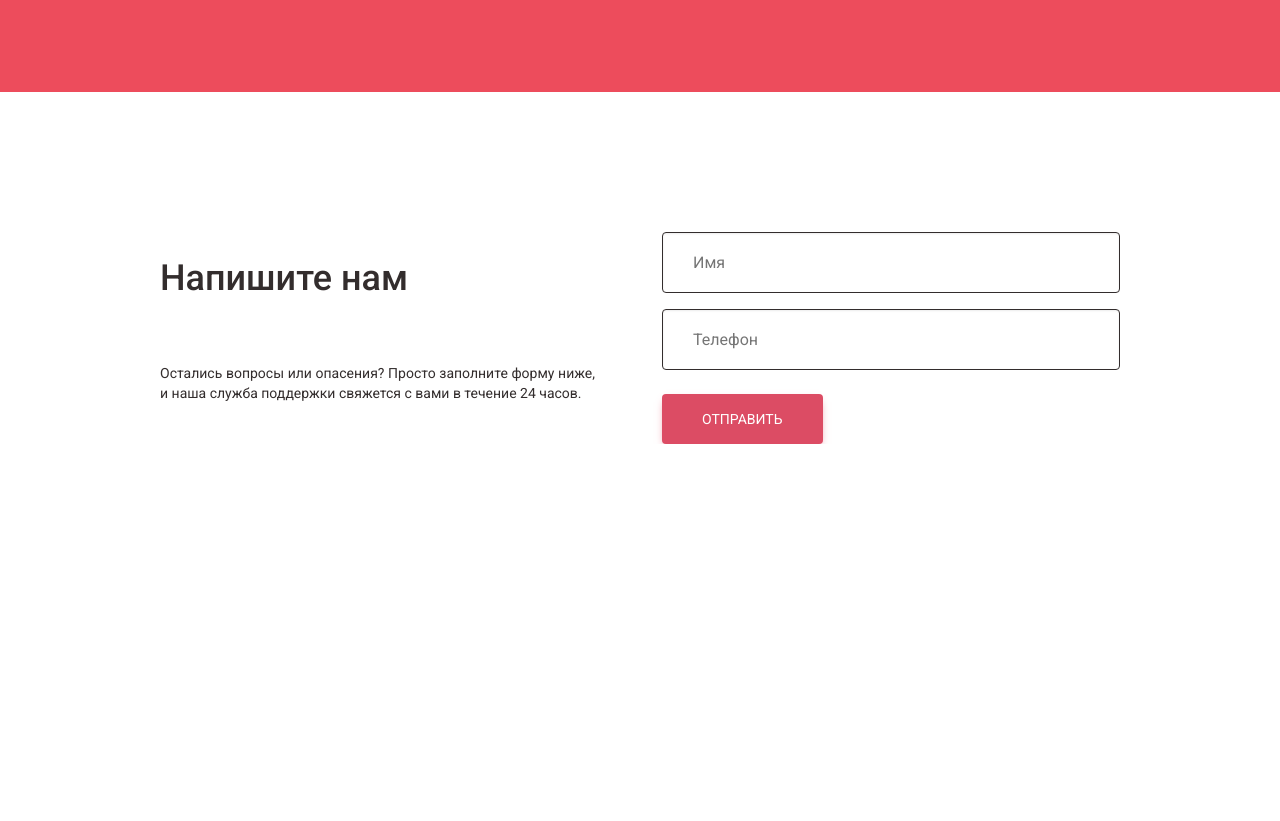
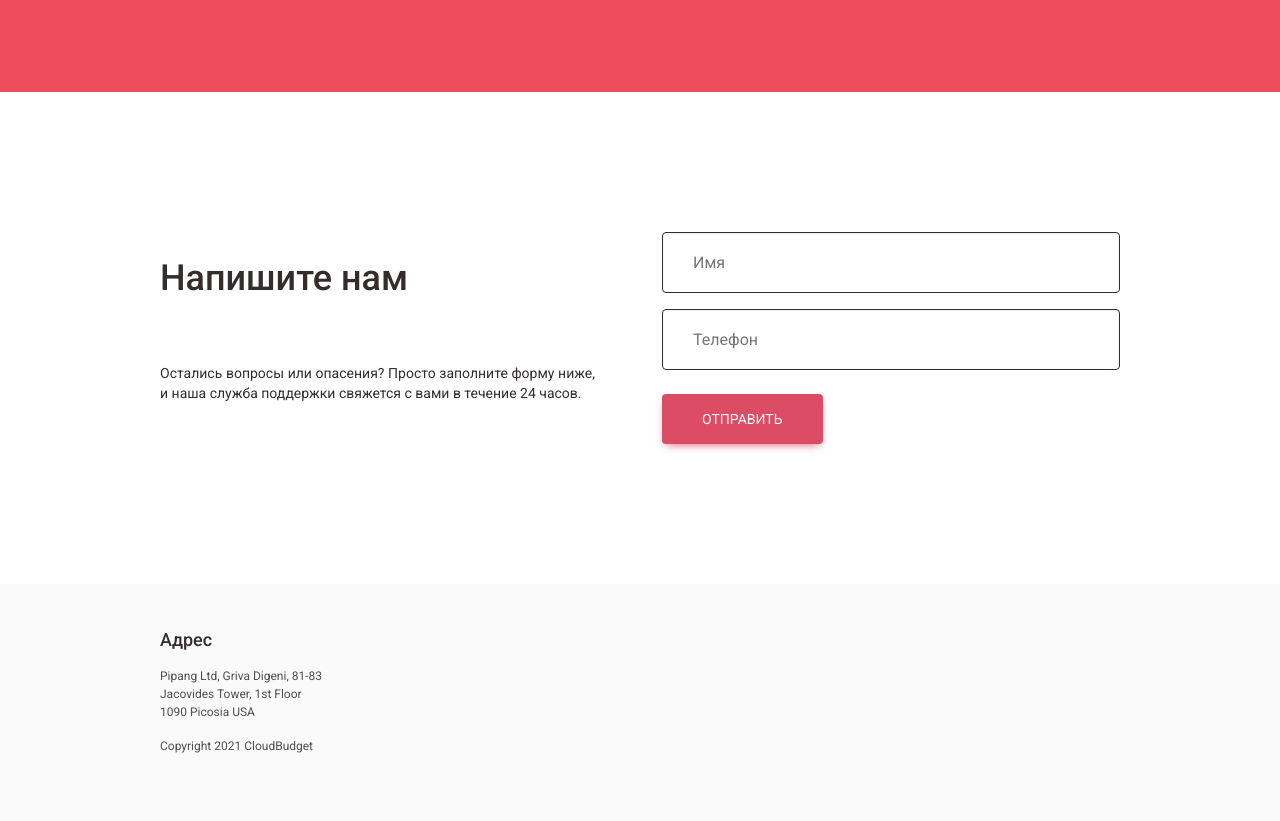
Before and after one commit to AbdujalilovIsmoil/CloudBudget-Landing-Page-Web-Site, a plain HTML site: page index.html in a window 1280 px wide. Shown: the part 2731-3552 px from the top of the page. Before the commit the page ends 3175 px from the top, so only its background shows below. Drawn offline with nearby package versions, Linux system fonts and the light colour scheme.

Commit message:
The End Project

```diff
--- a/index.html
+++ b/index.html
@@ -431,6 +431,19 @@
     </section>
     <!-- ****SECTION END**** -->
 
+    <!-- ****FOOTER START**** -->
+    <footer class="footer">
+      <div class="container">
+        <p class="footer__title text-dark">Адрес</p>
+        <p class="footer__text">
+          Pipang Ltd, Griva Digeni, 81-83 Jacovides Tower, 1st Floor 1090
+          Picosia USA
+        </p>
+        <p class="footer__text">Copyright 2021 CloudBudget</p>
+      </div>
+    </footer>
+    <!-- ****FOOTER END**** -->
+
     <!-- ****MDB BOOTSTRAP SCRIPT LINKS**** -->
     <script
       type="text/javascript"
--- a/sass/layout/_footer.scss
+++ b/sass/layout/_footer.scss
@@ -0,0 +1,33 @@
+.footer {
+  background-color: $section-card-bg-color;
+
+  padding: {
+    top: 45px;
+    bottom: 50px;
+  }
+
+  margin: {
+    top: 140px;
+  }
+
+  &__title {
+    font-weight: 500;
+    font-size: 18px;
+    line-height: 22px;
+  }
+
+  &__text {
+    font-weight: 400;
+    font-size: 12px;
+    line-height: 150%;
+    max-width: 170px;
+  }
+}
+
+@media only screen and (max-width: 1199px) {
+  .footer {
+    margin: {
+      top: 50px;
+    }
+  }
+}
```
Also changed, not shown: css/main.css, css/main.min.css, 2 other files.
